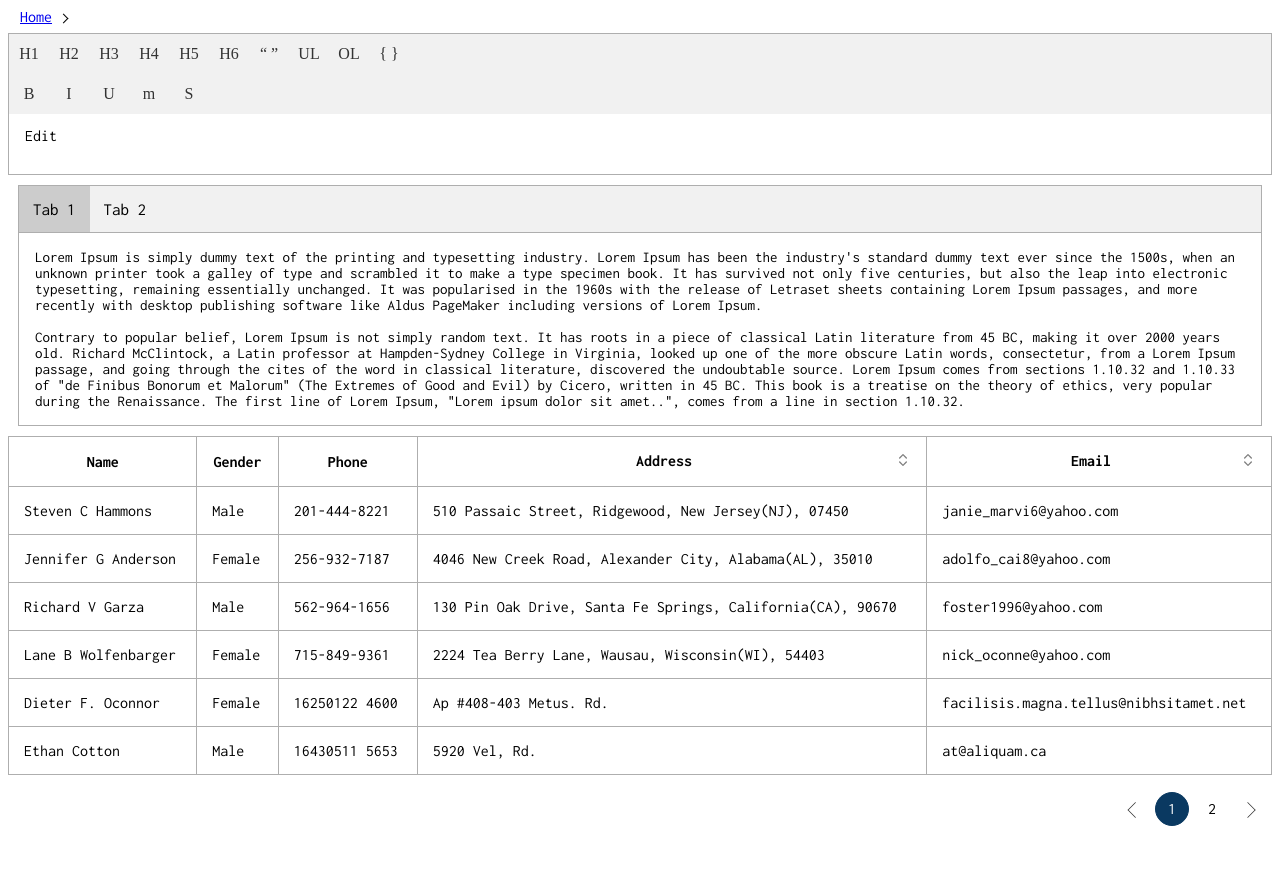
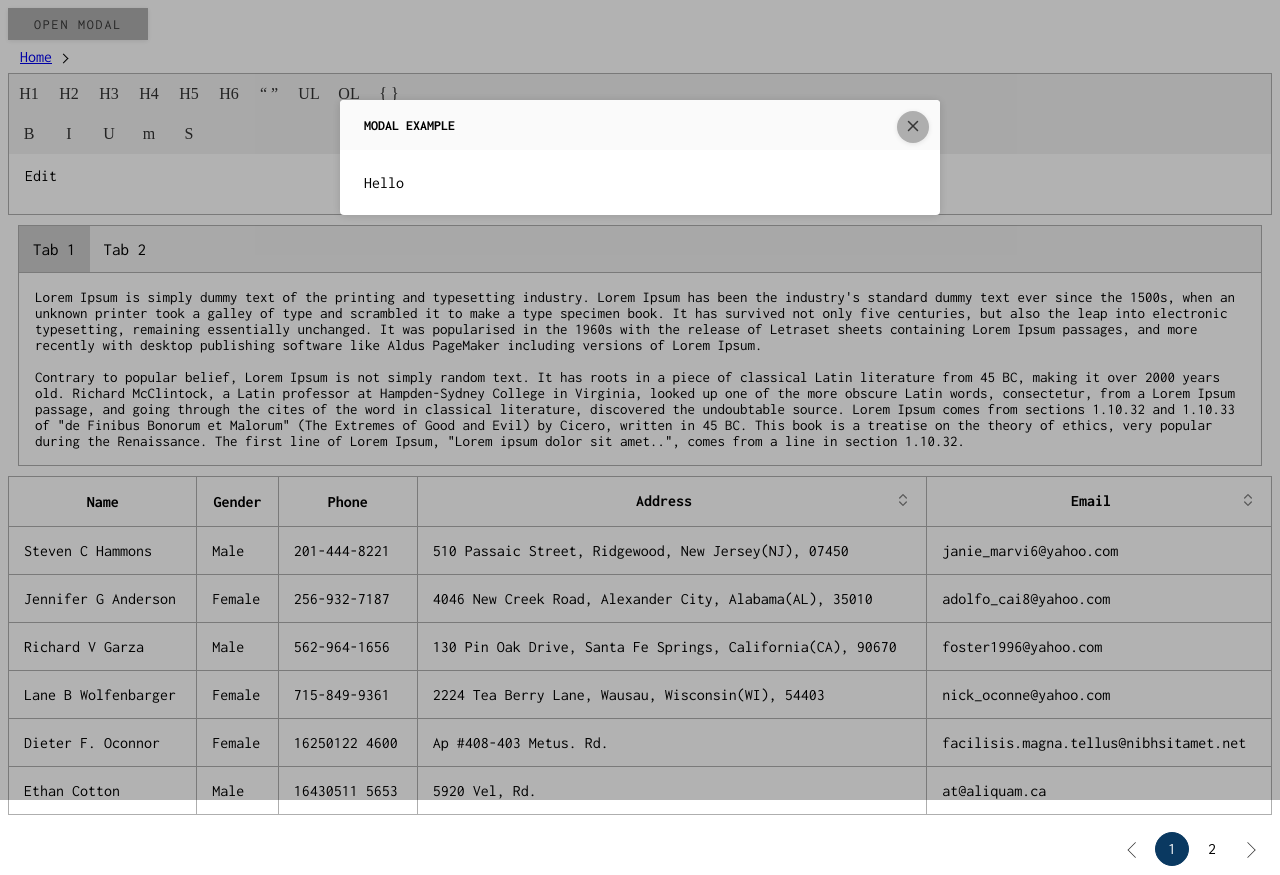
Before and after one commit to naeminhye/react-mono, a React (Create React App) app: page / in a window 1280 px wide. Before the commit the page ends 835 px from the top, so only its background shows below. Built offline with nearby package versions, Linux system fonts and the light colour scheme.

Commit message:
Created Modal

```diff
--- a/src/App.js
+++ b/src/App.js
@@ -1,41 +1,41 @@
-import React, { useState } from "react";
-import { Table, Breadcrumb, Tabs, Editor } from "components";
+import React, { useState } from 'react';
+import { Table, Breadcrumb, Tabs, Editor, Modal, Button } from 'components';
 
-import data from "./mock/userData";
+import data from './mock/userData';
 
 const columns = [
   {
-    title: "Name",
-    key: "name",
-    dataIndex: "name",
+    title: 'Name',
+    key: 'name',
+    dataIndex: 'name',
   },
   {
-    title: "Gender",
-    key: "gender",
-    dataIndex: "gender",
+    title: 'Gender',
+    key: 'gender',
+    dataIndex: 'gender',
   },
   {
-    title: "Phone",
-    key: "phone",
-    dataIndex: "phone",
+    title: 'Phone',
+    key: 'phone',
+    dataIndex: 'phone',
   },
   {
-    title: "Address",
-    key: "add",
-    dataIndex: "add",
+    title: 'Address',
+    key: 'add',
+    dataIndex: 'add',
     sortable: true,
   },
   {
-    title: "Email",
-    key: "email",
-    dataIndex: "email",
+    title: 'Email',
+    key: 'email',
+    dataIndex: 'email',
     sortable: true,
   },
 ];
 
 const tabs = [
   {
-    label: "Tab 1",
+    label: 'Tab 1',
     content: (
       <div>
         Lorem Ipsum is simply dummy text of the printing and typesetting
@@ -66,7 +66,7 @@
     disabled: false,
   },
   {
-    label: "Tab 2",
+    label: 'Tab 2',
     content: (
       <div>
         It is a long established fact that a reader will be distracted by the
@@ -99,9 +99,27 @@
 
 const App = () => {
   const [activeIndex, setActiveIndex] = useState(0);
+  const [visible, setVisible] = useState(true);
 
   return (
     <div>
+      <Button
+        size="xs"
+        onClick={() => {
+          setVisible(true);
+        }}
+      >
+        Open Modal
+      </Button>
+      <Modal
+        title="Modal Example"
+        visible={visible}
+        onClose={() => {
+          setVisible(false);
+        }}
+      >
+        Hello
+      </Modal>
       <Breadcrumb></Breadcrumb>
       <Editor placeholder="Edit" textAlignment="center" />
       <Tabs
--- a/src/components/Button/IconButton/index.js
+++ b/src/components/Button/IconButton/index.js
@@ -1,21 +1,21 @@
-import React from "react";
-import classNames from "classnames";
-import styles from "../styles.module.scss";
-import Icons from "../../Icons";
-import Button from "../index";
+import React from 'react';
+import classNames from 'classnames';
+import styles from '../styles.module.scss';
+import Button from '../index';
 
 const IconButton = (props) => {
-  const { className, size, shape, ...others } = props;
+  const { className, size, shape, children, ...others } = props;
 
   const classes = classNames({
     [styles[`mono__icon-btn`]]: true,
     [className]: className,
-    [styles[`mono__icon-btn--shape-${shape}`]]: shape !== "square", // circle, round, square
+    [styles[`mono__icon-btn--size-${size}`]]: size && size !== 'md',
+    [styles[`mono__icon-btn--shape-${shape}`]]: shape && shape !== 'square', // circle, round, square
   });
 
   return (
     <Button className={classes} {...others}>
-      <Icons.ArrowDown size={18} fill="#FFFFFF" />
+      {children}
     </Button>
   );
 };
--- a/src/components/Button/styles.module.scss
+++ b/src/components/Button/styles.module.scss
@@ -1,4 +1,4 @@
-@import "../common/settings";
+@import '../common/settings';
 
 .mono__btn {
   height: 42px;
@@ -125,4 +125,27 @@
   &--shape-round {
     border-radius: $border-radius-base;
   }
+
+  // size
+  &--size-xs {
+    width: 32px;
+    height: 32px;
+    .mono__btn__content {
+      font-size: 14px;
+    }
+  }
+  // size
+  &--size-sm {
+    width: 36px;
+    height: 36px;
+    .mono__btn__content {
+      font-size: 16px;
+    }
+  }
+
+  // size
+  &--size-lg {
+    width: 48px;
+    height: 48px;
+  }
 }
--- /dev/null
+++ b/src/components/Modal/index.js
@@ -0,0 +1,52 @@
+import React from 'react';
+import classNames from 'classnames';
+import PropTypes from 'prop-types';
+import styles from './styles.module.scss';
+import Button from '../Button';
+
+const Modal = (props) => {
+  const { className, title, visible, children, width, onClose } = props;
+
+  const classes = classNames({
+    [styles[`mono__modal`]]: true,
+    [className]: className,
+  });
+
+  const modalStyle = {
+    display: visible ? 'flex' : 'none',
+    width: width && `${width}px`,
+  };
+
+  return (
+    <div className={styles['mono__modal--backdrop']} style={modalStyle}>
+      <div className={classes} style={{ transform: 'translateY(0px)' }}>
+        <div className={styles['mono__modal--close-button']}>
+          <Button.IconButton shape="circle" size="xs" onClick={onClose}>
+            <svg
+              xmlns="http://www.w3.org/2000/svg"
+              width={18}
+              height={18}
+              viewBox="0 0 24 24"
+              fill="none"
+              stroke="currentColor"
+              strokeWidth={2}
+              strokeLinecap="round"
+              strokeLinejoin="round"
+            >
+              <line x1={18} y1={6} x2={6} y2={18} />
+              <line x1={6} y1={6} x2={18} y2={18} />
+            </svg>
+          </Button.IconButton>
+        </div>
+        <div className={styles['mono__modal--title']}>{title}</div>
+        <div className={styles['mono__modal--body']}>{children}</div>
+      </div>
+    </div>
+  );
+};
+
+Modal.propTypes = {
+  className: PropTypes.string,
+};
+
+export default Modal;
--- /dev/null
+++ b/src/components/Modal/styles.module.scss
@@ -0,0 +1,62 @@
+@import '../common/settings';
+
+.mono__modal {
+  font-family: Inconsolata, Montserrat, Arial;
+
+  position: relative;
+  top: 100px;
+  background-color: #fff;
+  -webkit-box-shadow: 0 1px 10px rgba(0, 0, 0, 0.15);
+  box-shadow: 0 1px 10px rgba(0, 0, 0, 0.15);
+  width: 600px;
+  border-radius: $border-radius-base;
+
+  &--backdrop {
+    position: fixed;
+    top: 0;
+    bottom: 0;
+    left: 0;
+    right: 0;
+    display: -ms-flexbox;
+    display: flex;
+    -ms-flex-align: start;
+    align-items: flex-start;
+    -ms-flex-pack: center;
+    justify-content: center;
+    background-color: rgba(0, 0, 0, 0.3);
+    z-index: 2;
+    overflow-y: auto;
+  }
+
+  .mono__modal--title,
+  .mono__modal--close-button {
+    display: -ms-flexbox;
+    display: flex;
+    -ms-flex-align: center;
+    align-items: center;
+  }
+
+  &--close-button {
+    position: absolute;
+    top: 0;
+    right: 0;
+    width: 54px;
+    height: 54px;
+    -ms-flex-pack: center;
+    justify-content: center;
+  }
+
+  &--title {
+    padding: 0 24px;
+    background-color: #fafafa;
+    border-radius: $border-radius-base $border-radius-base 0 0;
+    height: 50px;
+    font-size: 14px;
+    text-transform: uppercase;
+    font-weight: 600;
+  }
+
+  &--body {
+    padding: 24px;
+  }
+}
--- a/src/components/Tag/styles.module.scss
+++ b/src/components/Tag/styles.module.scss
@@ -1,10 +1,10 @@
-@import "../common/settings";
+@import '../common/settings';
 
 .mono__tag {
   font-family: Inconsolata, Montserrat, Arial;
   background-color: lightgray;
   padding: 4px 12px;
-  border-radius: 4px;
+  border-radius: $border-radius-base;
   border: none;
   width: fit-content;
   cursor: pointer;
--- a/src/components/Tooltip/styles.module.scss
+++ b/src/components/Tooltip/styles.module.scss
@@ -1,4 +1,4 @@
-@import "../common/settings";
+@import '../common/settings';
 
 .mono__tooltip {
   //   font-family: Inconsolata, Montserrat, Arial;
@@ -203,7 +203,7 @@
     color: #fff;
     text-align: center;
     padding: 4px;
-    border-radius: 6px;
+    border-radius: $border-radius-base;
 
     /* Position the tooltip text */
     position: absolute;
@@ -218,7 +218,7 @@
     transition: opacity 0.3s;
 
     &::after {
-      content: "";
+      content: '';
       position: absolute;
       top: 100%;
       left: 50%;
--- a/src/components/common/_settings.scss
+++ b/src/components/common/_settings.scss
@@ -1,4 +1,4 @@
-@import url("https://fonts.googleapis.com/css?family=Inconsolata:400,700|Montserrat:300,400,700,900&display=swap&subset=vietnamese");
+@import url('https://fonts.googleapis.com/css?family=Inconsolata:400,700|Montserrat:300,400,700,900&display=swap&subset=vietnamese');
 
 // DEFAULT PALETTE
 $clr_whisper: #e5e5e5;
@@ -22,6 +22,9 @@
 $clr_white: #ffffff;
 
 // value
+$border-color-base: $clr_dark_gray;
+$border-width-base: 1px;
+$border-style-base: solid;
 $border-radius-base: 4px;
 
 input:focus,
@@ -56,7 +59,7 @@
 }
 
 @mixin border() {
-  border: 1px solid $clr_dark_gray;
+  border: $border-width-base $border-style-base $border-color-base;
 }
 
 @mixin fit-content() {
```
Also changed, not shown: src/components/index.js (+31 -29 lines).
